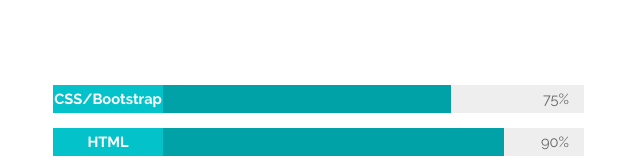
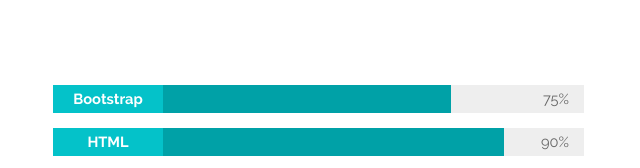
Before and after one commit to plurwanto/plurwanto.github.io, a plain HTML site: page index.html in a window 1280 px wide. Shown: the part 1301-1469 px from the top of the page, 587-1227 px from the left. Drawn offline with nearby package versions, Linux system fonts and the light colour scheme; a web font is replaced by a local one.

Commit message:
Update index.html

```diff
--- a/index.html
+++ b/index.html
@@ -163,7 +163,7 @@
                         <div class="flex flex-50-gt-sm waypoint bars-wrap"  data-animation="slide-in-right">
                             <div class="bar flex">
                                 <div class="bar fill" style="width:75%">
-                                    <div class="tag bold flex">CSS/Bootstrap</div>
+                                    <div class="tag bold flex">Bootstrap</div>
                                 </div>
                                 <span>75%</span>
                             </div>
```
